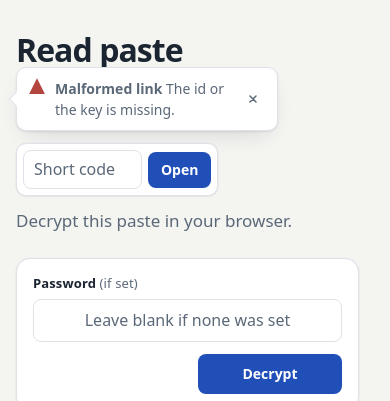
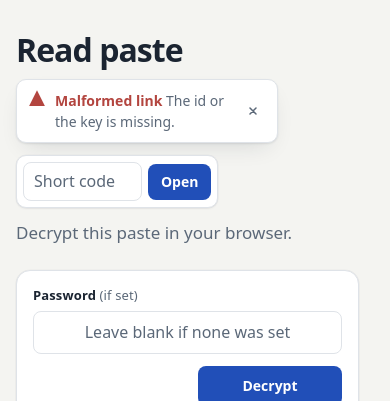
Before and after one commit to Yuchenhui/khepri-secure-paste, a plain HTML site: page public/view.html in a window 390 px wide. Both pictures are taken after a click on the button "Decrypt". Shown: the top 401 px of the page. Drawn offline with Linux system fonts and the light colour scheme.

Commit message:
fix: keep the short-code lookup at the far end
- The masthead is now two sections: the title and its message on the left,
  the short-code lookup on the right. Before, the lookup was placed by the
  grid's automatic flow, so when the message was hidden it slid over next to
  the title, and when the message appeared it jumped to the far end.
- The lookup now holds the far end of the row whatever the title is doing,
  and the message keeps the room between the title and the controls, so the
  bubble never runs into the lookup.
- Both pages use the same rules, and the description line below the header
  is its own class rather than any paragraph inside the masthead.

```diff
--- a/public/view.html
+++ b/public/view.html
@@ -44,9 +44,15 @@
      lookup, in that order. Three columns so the lookup keeps its place at the
      end whether or not the title is speaking. */
 
-  .masthead { display: grid; grid-template-columns: auto auto 1fr; align-items: center; justify-content: start; column-gap: 18px; margin-bottom: 32px; }
+  /* One masthead for both pages: the title and its message on the left, the
+     short-code lookup held at the far end. Two sections, so the lookup keeps
+     its place whether or not the title is speaking. */
+
+  .masthead { display: grid; grid-template-columns: minmax(0, 1fr) auto; align-items: start; column-gap: 18px; margin-bottom: 32px; }
+
+  .masthead-lead { display: flex; align-items: center; gap: 18px; min-width: 0; }
   h1 { margin: 0; font-size: clamp(2rem, 4.4vw, 2.75rem); font-weight: 650; letter-spacing: -.03em; line-height: 1.1; }
-  .masthead p { grid-column: 1 / -1; max-width: 52ch; margin: 12px 0 0; color: var(--muted); font-size: 1.0625rem; }
+  .masthead-note { grid-column: 1 / -1; max-width: 52ch; margin: 12px 0 0; color: var(--muted); font-size: 1.0625rem; }
   .panel { min-width: 0; background: var(--paper); border: 1px solid var(--line); border-radius: 14px; box-shadow: var(--shadow-1); }
   ::selection { background: var(--accent); color: var(--paper); }
   :where(button, input, textarea, a, summary):focus-visible { outline: 2px solid var(--accent); outline-offset: 2px; border-radius: 4px; }
@@ -102,14 +108,14 @@
      The message is out of the flow: an error never grows the page. */
 /* The short-code lookup: a handful of characters beside the title. */
 
-  .lookup { position: relative; display: flex; align-items: center; gap: 6px; padding: 6px; border-radius: 10px; }
+  /* The lookup holds the far end of the row, whatever else happens on the
+     left. */
+
+  .lookup { grid-column: 2; justify-self: end; position: relative; display: flex; align-items: center; gap: 6px; padding: 6px; border-radius: 10px; }
 
   .lookup .input { width: 13ch; min-width: 0; min-height: 36px; padding: 6px 10px; }
 
-  .lookup .button { min-height: 36px; padding: 6px 12px; }/* The lookup sits at the end of the row, right-aligned, and keeps its place
-     whether or not the title is speaking. */
-
-  .lookup { justify-self: end; }
+  .lookup .button { min-height: 36px; padding: 6px 12px; }
   /* Every message on the site is the same thing: a card floating at the top of
      the page. The lookup one is anchored to its own row, because it explains
      the field it sits next to. */
@@ -241,7 +247,14 @@
     #go { margin-inline-start: auto; }
     /* The lookup drops under the title rather than squeezing it. */
     .masthead { grid-template-columns: minmax(0, 1fr); }
-    .lookup { justify-self: start; margin-block-start: 12px; }
+    .lookup { grid-column: 1; justify-self: start; margin-block-start: 12px; }
+    /* Too narrow to hold the title and its bubble side by side: the bubble
+       drops below the title and its arrow goes quiet, because there is no
+       title edge left to point at. */
+    .masthead-lead { flex-wrap: wrap; row-gap: 12px; }
+    .read-feedback { max-width: none; }
+    .read-feedback:has(#readErrorTitle:not(:empty))::before,
+    .read-feedback:has(#readErrorBody:not(:empty))::before { display: none; }
     .readout-source { font-size: .8125rem/1.7 var(--mono); }
     .readout-bar, .readout-controls, .readout-life { padding-inline: 14px; }
   }
@@ -250,6 +263,10 @@
 <body>
 <main class="reader">
   <header class="masthead">
+    <!-- The title and the bubble it speaks from are one section. The lookup is
+         another, held at the far end of the row, so the bubble has room to
+         grow towards it and the controls never move when it appears. -->
+    <div class="masthead-lead">
     <h1>Read paste</h1>
 
     <!-- The heading speaks this message, so it sits beside the heading in the
@@ -268,11 +285,13 @@
 
     </div>
 
+    </div>
+
     <form id="shortLookup" class="panel lookup" novalidate hidden>
       <input id="shortCode" type="text" class="input" placeholder="Short code" aria-label="Short code" autocomplete="off" autocapitalize="off" spellcheck="false" inputmode="text" maxlength="8">
       <button id="shortOpen" class="button" type="submit" disabled>Open</button>
     </form>
-    <p>Decrypt this paste in your browser.</p>
+    <p class="masthead-note">Decrypt this paste in your browser.</p>
   </header>
   <div id="unlock" class="unlock panel">
     <div id="unlockRow">
```
Also changed, not shown: public/new.html (+26 -17 lines).
